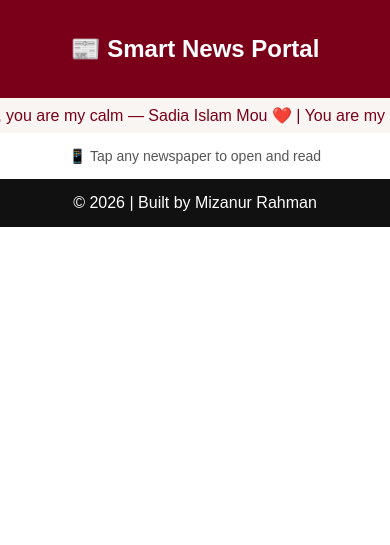
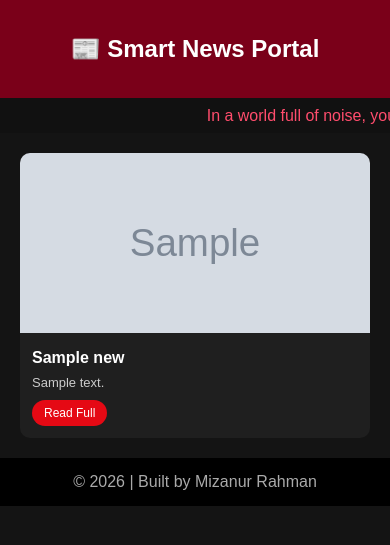
Before and after one commit to mizan918/news-ready-app, a Flask app: page / in a window 390 px wide. Shown: the top 545 px of the page. Run offline with Flask 3, Linux system fonts and the light colour scheme; grey boxes marked "Sample" are stand-in pictures; a database or web service that is not in the repository returns one stand-in record (values such as "Sample title"); data that the repository does not hold is empty.

Commit message:
Update index.html

```diff
--- a/news_ready_app/templates/index.html
+++ b/news_ready_app/templates/index.html
@@ -8,20 +8,20 @@
 body {
     margin: 0;
     font-family: Arial;
+    background: #141414;
+    color: white;
 }
 
 /* HEADER */
 header {
     background: #7a0019;
-    color: white;
+    padding: 15px;
     text-align: center;
-    padding: 15px;
 }
 
 /* LOVE LINE */
 .love-line {
-    background: #f8f5f2;
-    color: #7a0019;
+    background: #111;
     overflow: hidden;
     white-space: nowrap;
 }
@@ -29,93 +29,76 @@
 .love-move {
     display: inline-block;
     padding: 8px;
-    animation: loveMove 12s linear infinite;
+    color: #ff4d6d;
+    animation: move 15s linear infinite;
 }
 
-@keyframes loveMove {
+@keyframes move {
     0% { transform: translateX(100%); }
     100% { transform: translateX(-100%); }
 }
 
-/* LAYOUT */
-.main {
-    display: flex;
-    height: calc(100vh - 110px);
+/* GRID */
+.container {
+    padding: 20px;
+    display: grid;
+    grid-template-columns: repeat(auto-fill, minmax(280px, 1fr));
+    gap: 20px;
 }
 
-/* SIDEBAR */
-.sidebar {
-    width: 250px;
-    background: #111;
-    overflow-y: auto;
+/* CARD */
+.card {
+    background: #1f1f1f;
+    border-radius: 10px;
+    overflow: hidden;
+    transition: 0.3s;
 }
 
-.sidebar a {
-    display: block;
-    padding: 12px;
-    color: white;
-    text-decoration: none;
-    border-bottom: 1px solid #333;
-    transition: 0.2s;
+.card:hover {
+    transform: scale(1.05);
 }
 
-/* HOVER */
-.sidebar a:hover {
-    background: #7a0019;
-}
-
-/* ACTIVE */
-.sidebar a.active {
-    background: #a30022;
+/* IMAGE */
+.card img {
+    width: 100%;
+    height: 180px;
+    object-fit: cover;
 }
 
 /* CONTENT */
-.content {
-    flex: 1;
+.card-content {
+    padding: 12px;
 }
 
-iframe {
-    width: 100%;
-    height: 100%;
-    border: none;
+.card-title {
+    font-size: 16px;
+    font-weight: bold;
+    margin-bottom: 8px;
 }
 
-/* MOBILE */
-@media(max-width:768px){
+.card-desc {
+    font-size: 13px;
+    color: #ccc;
+}
 
-    .main {
-        display: block;
-        height: auto;
-    }
-
-    .sidebar {
-        width: 100%;
-    }
-
-    .sidebar a {
-        padding: 15px;
-        font-size: 16px;
-        text-align: center;
-    }
-
-    .content {
-        display: none;
-    }
-
-    .mobile-msg {
-        text-align: center;
-        padding: 15px;
-        font-size: 14px;
-        color: #555;
-    }
+/* BUTTON */
+.btn {
+    display: inline-block;
+    margin-top: 10px;
+    padding: 6px 12px;
+    background: #e50914;
+    color: white;
+    text-decoration: none;
+    border-radius: 20px;
+    font-size: 12px;
 }
 
 /* FOOTER */
 footer {
     text-align: center;
     padding: 15px;
-    background: #111;
-    color: white;
+    background: black;
+    color: #aaa;
 }
 </style>
 </head>
@@ -136,70 +119,35 @@
     </div>
 </div>
 
-<div class="main">
+<!-- NEWS GRID -->
+<div class="container">
 
-    <!-- SIDEBAR -->
-    <div class="sidebar">
-        {% for paper in newspapers %}
-            <a href="#"
-               onclick="openNews(this, '{{ paper.url }}','{{ paper.category }}')">
-               {{ paper.name }}
+{% for news in articles %}
+    <div class="card">
+
+        {% if news.urlToImage %}
+            <img src="{{ news.urlToImage }}">
+        {% else %}
+            <img src="https://via.placeholder.com/300x180">
+        {% endif %}
+
+        <div class="card-content">
+            <div class="card-title">{{ news.title }}</div>
+            <div class="card-desc">{{ news.description }}</div>
+
+            <a href="{{ news.url }}" target="_blank" class="btn">
+                Read Full
             </a>
-        {% endfor %}
+        </div>
+
     </div>
+{% endfor %}
 
-    <!-- CONTENT -->
-    <div class="content">
-        <iframe id="viewer"></iframe>
-    </div>
-
-</div>
-
-<div class="mobile-msg">
-    📱 Tap any newspaper to open and read
 </div>
 
 <footer>
     © 2026 | Built by Mizanur Rahman
 </footer>
 
-<script>
-function isMobile() {
-    return window.innerWidth <= 768;
-}
-
-function setActive(element) {
-    let links = document.querySelectorAll(".sidebar a");
-    links.forEach(l => l.classList.remove("active"));
-    element.classList.add("active");
-}
-
-function openNews(el, url, category) {
-
-    setActive(el);
-
-    // MOBILE
-    if (isMobile()) {
-        window.open(url, "_blank");
-        return;
-    }
-
-    // DESKTOP
-    if (category === "bd") {
-        document.getElementById("viewer").src = url;
-    } else {
-        window.open(url, "_blank");
-    }
-}
-
-/* AUTO LOAD FIRST BD PAPER */
-window.onload = function () {
-    if (!isMobile()) {
-        let first = document.querySelector(".sidebar a");
-        if (first) first.click();
-    }
-};
-</script>
-
 </body>
 </html>
```
